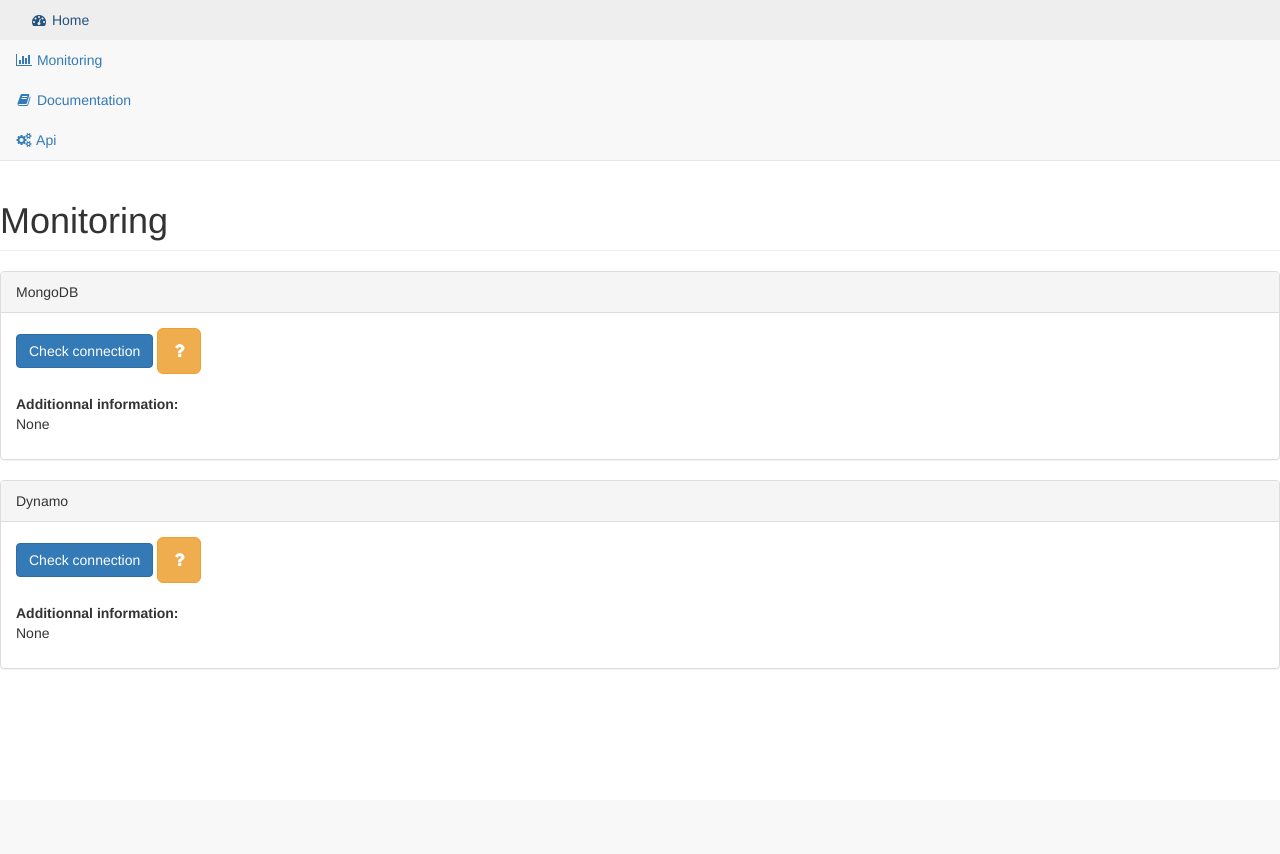
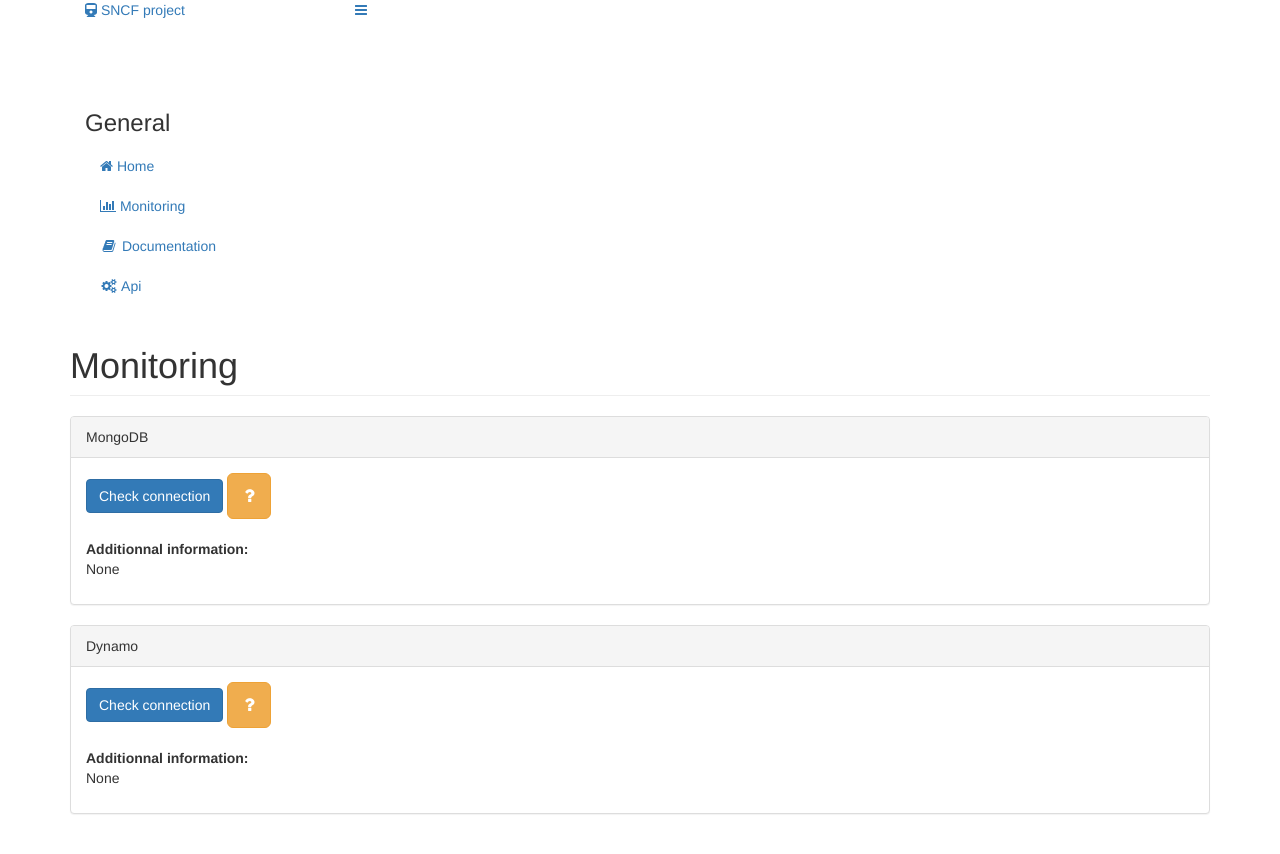
Before and after one commit to leonardbinet/SNCF_project_website, a Django app: page /monitoring/ in a window 1280 px wide. Before the commit the page ends 669 px from the top, so only its background shows below. Run offline with Django 3.2, Linux system fonts and the light colour scheme; some libraries are stand-ins or nearby versions.

Commit message:
Major update: design change

```diff
--- a/maps/templates/map.html
+++ b/maps/templates/map.html
@@ -20,7 +20,6 @@
 
 
 {% block content %}
-<div id="page-wrapper">
     <div class="row">
         <div class="col-lg-12">
             <h1 class="page-header">Disruptions Map</h1>
@@ -44,7 +43,6 @@
     </div>
 
     <!-- /.row -->
-</div>
 {% endblock %}
 
 
--- a/monitoring/templates/monitoring.html
+++ b/monitoring/templates/monitoring.html
@@ -12,7 +12,6 @@
 
 
 {% block content %}
-<div id="page-wrapper">
     <div class="row">
         <div class="col-lg-12">
             <h1 class="page-header">Monitoring</h1>
@@ -74,7 +73,6 @@
     </div>
 
     <!-- /.row -->
-</div>
 {% endblock %}
 
 
--- a/project_api/templates/project_api/index.html
+++ b/project_api/templates/project_api/index.html
@@ -11,7 +11,6 @@
 {% endblock %}
 
 {% block content %}
-<div id="page-wrapper">
     <div class="row">
         <div class="col-lg-12">
             <h1 class="page-header">Project's API</h1>
@@ -51,7 +50,6 @@
     </div>
     <!-- /.row -->
 
-</div>
 {% endblock %}
 
 {% block body_tail %}
--- a/sncfweb/templates/base.html
+++ b/sncfweb/templates/base.html
@@ -18,58 +18,70 @@
         {% block header_up %}
         {% endblock %}
 
+
         <!-- Bootstrap Core CSS -->
-    <link href="{% static 'bootstrap/dist/css/bootstrap.min.css' %}" rel="stylesheet">
-    <!-- MetisMenu CSS -->
-    <link href="{% static 'metisMenu/dist/metisMenu.min.css' %}" rel="stylesheet">
+        <link href="{% static 'gentelella/vendors/bootstrap/dist/css/bootstrap.min.css' %}" rel="stylesheet">
 
-    <!-- Custom CSS -->
-    <link href="{% static 'startbootstrap-sb-admin-2/dist/css/sb-admin-2.css' %}" rel="stylesheet">
+        <!-- Fonts -->
+        <link href="{% static 'gentelella/vendors/font-awesome/css/font-awesome.min.css' %}" rel="stylesheet" type="text/css">
 
-    <!-- Custom Fonts -->
-    <link href="{% static 'font-awesome/css/font-awesome.min.css' %}" rel="stylesheet" type="text/css">
+        <!-- NProgress -->
+        <link href="{% static 'gentelella/vendors/nprogress/nprogress.css' %}" rel="stylesheet">
 
-    <!-- HTML5 Shim and Respond.js IE8 support of HTML5 elements and media queries -->
-    <!-- WARNING: Respond.js doesn't work if you view the page via file:// -->
-    <!--[if lt IE 9]>
-        <script src="https://oss.maxcdn.com/libs/html5shiv/3.7.0/html5shiv.js"></script>
-        <script src="https://oss.maxcdn.com/libs/respond.js/1.4.2/respond.min.js"></script>
-    <![endif]-->
+        <!-- iCheck -->
+        <link href="{% static 'gentelella/vendors/iCheck/skins/flat/green.css' %}" rel="stylesheet">
+
+        <!-- bootstrap-progressbar -->
+        <link href="{% static 'gentelella/vendors/bootstrap-progressbar/css/bootstrap-progressbar-3.3.4.min.css' %}" rel="stylesheet">
+
+        <!-- JQVMap -->
+        <link href="{% static 'gentelella/vendors/jqvmap/dist/jqvmap.min.css' %}" rel="stylesheet"/>
+
+        <!-- bootstrap-daterangepicker -->
+        <link href="{% static 'gentelella/vendors/bootstrap-daterangepicker/daterangepicker.css' %}" rel="stylesheet">
+
+        <!-- Custom Theme Style -->
+        <link href="{% static 'gentelella/build/css/custom.min.css' %}" rel="stylesheet">
+
+
         {% block header_tail %}
 
             <!-- Morris Charts CSS -->
-        <link href="{% static 'morrisjs/morris.css' %}" rel="stylesheet">
+            <link href="{% static 'gentelella/vendors/morris.js/morris.css' %}" rel="stylesheet">
 
         {% endblock %}
 
     </head>
 
-<body>
+    <body class="nav-md">
+        <!-- body container -->
+        <div class="container body">
+            <!-- main container -->
+            <div class="main_container">
+                <!-- left container -->
+                <div class="col-md-3 left_col">
+                    <!-- left_col scroll-view -->
+                    <div class="left_col scroll-view">
+                        <div class="navbar nav_title" style="border: 0;">
+                            <a href="{% url 'home' %}" class="site_title"><i class="fa fa-train"></i> <span>SNCF project</span></a>
+                        </div>
 
-    <div id="wrapper">
+                        <div class="clearfix"></div>
 
-        <!-- Navigation -->
-        <nav class="navbar navbar-default navbar-static-top" role="navigation" style="margin-bottom: 0">
-            <div class="navbar-header">
-                <button type="button" class="navbar-toggle" data-toggle="collapse" data-target=".navbar-collapse">
-                    <span class="sr-only">Toggle navigation</span>
-                    <span class="icon-bar"></span>
-                    <span class="icon-bar"></span>
-                    <span class="icon-bar"></span>
-                </button>
-                <a class="navbar-brand" href="{% url 'home' %}"> </a>
-            </div>
-            <!-- /.navbar-header -->
+                        <br />
 
+                        <!-- sidebar menu -->
+                        <div id="sidebar-menu" class="main_menu_side hidden-print main_menu">
+                            <div class="menu_section">
+                                <h3>General</h3>
+                                <ul class="nav side-menu">
+                                    <li><a href="{% url 'home' %}"><i class="fa fa-home"></i> Home </a>
+                                    </li>
+                                    <li><a href="{% url 'monitoring_home' %}"><i class="fa fa-bar-chart-o"></i> Monitoring </a>
+                                    </li>
 
-            <div class="navbar-default sidebar" role="navigation">
-                <div class="sidebar-nav navbar-collapse">
-                    <ul class="nav" id="side-menu">
                                     <li>
-                            <a href="{% url 'home' %}"><i class="fa fa-dashboard fa-fw"></i> Home</a>
-                        </li>
-                        <li>
-                            <a href="{% url 'monitoring_home' %}"><i class="fa fa-bar-chart-o fa-fw"></i> Monitoring </a>
+                                        <a href="{% url 'documentation' %}"><i class="fa fa-book fa-fw"></i> Documentation</a>
                                     </li>
                                     <!--
                                     <li>
@@ -77,41 +89,85 @@
                                     </li>
                                     -->
                                     <li>
-                            <a href="{% url 'documentation' %}"><i class="fa fa-book fa-fw"></i> Documentation</a>
-                        </li>
-                        <li>
                                         <a href="{% url 'api' %}"><i class="fa fa-gears fa-fw"></i> Api</a>
                                     </li>
-
                                 </ul>
                             </div>
-                <!-- /.sidebar-collapse -->
                         </div>
-            <!-- /.navbar-static-side -->
+                        <!-- /sidebar menu -->
+                    </div>
+                    <!-- left_col scroll-view -->
+                </div>
+                <!-- left container -->
+
+                <!-- top navigation -->
+                <div class="top_nav">
+                    <div class="nav_menu">
+                        <nav>
+                            <div class="nav toggle">
+                                <a id="menu_toggle"><i class="fa fa-bars"></i></a>
+                            </div>
                         </nav>
+                    </div>
+                </div>
+                <!-- /top navigation -->
 
-
+                <!-- page content -->
+                <div class="right_col" role="main">
                     {% block content %}
 
                     {% endblock %}
-        <!-- /#page-wrapper : content block-->
+                    <br />
+                </div>
+                <!-- /page content -->
+            </div>
+        </div>
 
-    </div>
-    <!-- /#wrapper -->
 
         <!-- jQuery -->
-    <script src="{% static 'jquery/dist/jquery.min.js' %}"></script>
+        <script src="{% static 'gentelella/vendors/jquery/dist/jquery.min.js' %}"></script>
 
         <!-- Bootstrap Core JavaScript -->
-    <script src="{% static 'bootstrap/dist/js/bootstrap.min.js' %}"></script>
+        <script src="{% static 'gentelella/vendors/bootstrap/dist/js/bootstrap.min.js' %}"></script>
 
-    <!-- Metis Menu Plugin JavaScript -->
-    <script src="{% static 'metisMenu/dist/metisMenu.min.js' %}"></script>
+        <!-- Custom Theme Scripts -->
+        <script src="{% static 'gentelella/build/js/custom.min.js' %}"></script>
 
-    <!-- sb-admin-2 Theme JavaScript -->
-    <script src="{% static 'startbootstrap-sb-admin-2/dist/js/sb-admin-2.js' %}"></script>
 
         {% block body_tail %}
+        <!-- FastClick -->
+        <script src="{% static 'gentelella/vendors/fastclick/lib/fastclick.js' %}"></script>
+        <!-- NProgress -->
+        <script src="{% static 'gentelella/vendors/nprogress/nprogress.js' %}"></script>
+        <!-- Chart.js -->
+        <script src="{% static 'gentelella/vendors/Chart.js/dist/Chart.min.js' %}"></script>
+        <!-- gauge.js -->
+        <script src="{% static 'gentelella/vendors/gauge.js/dist/gauge.min.js' %}"></script>
+        <!-- bootstrap-progressbar -->
+        <script src="{% static 'gentelella/vendors/bootstrap-progressbar/bootstrap-progressbar.min.js' %}"></script>
+        <!-- iCheck -->
+        <script src="{% static 'gentelella/vendors/iCheck/icheck.min.js' %}"></script>
+        <!-- Skycons -->
+        <script src="{% static 'gentelella/vendors/skycons/skycons.js' %}"></script>
+        <!-- Flot -->
+        <script src="{% static 'gentelella/vendors/Flot/jquery.flot.js' %}"></script>
+        <script src="{% static 'gentelella/vendors/Flot/jquery.flot.pie.js' %}"></script>
+        <script src="{% static 'gentelella/vendors/Flot/jquery.flot.time.js' %}"></script>
+        <script src="{% static 'gentelella/vendors/Flot/jquery.flot.stack.js' %}"></script>
+        <script src="{% static 'gentelella/vendors/Flot/jquery.flot.resize.js' %}"></script>
+        <!-- Flot plugins -->
+        <script src="{% static 'gentelella/vendors/flot.orderbars/js/jquery.flot.orderBars.js' %}"></script>
+        <script src="{% static 'gentelella/vendors/flot-spline/js/jquery.flot.spline.min.js' %}"></script>
+        <script src="{% static 'gentelella/vendors/flot.curvedlines/curvedLines.js' %}"></script>
+        <!-- DateJS -->
+        <script src="{% static 'gentelella/vendors/DateJS/build/date.js' %}"></script>
+        <!-- JQVMap -->
+        <script src="{% static 'gentelella/vendors/jqvmap/dist/jquery.vmap.js' %}"></script>
+        <script src="{% static 'gentelella/vendors/jqvmap/dist/maps/jquery.vmap.world.js' %}"></script>
+        <script src="{% static 'gentelella/vendors/jqvmap/examples/js/jquery.vmap.sampledata.js' %}"></script>
+        <!-- bootstrap-daterangepicker -->
+        <script src="{% static 'gentelella/vendors/moment/min/moment.min.js' %}"></script>
+        <script src="{% static 'gentelella/vendors/bootstrap-daterangepicker/daterangepicker.js' %}"></script>
         {% endblock %}
     </body>
 
--- a/sncfweb/templates/documentation.html
+++ b/sncfweb/templates/documentation.html
@@ -12,7 +12,6 @@
 {% endblock %}
 
 {% block content %}
-<div id="page-wrapper">
     <div class="row">
         <div class="col-lg-12">
             <h1 class="page-header">Documentation</h1>
@@ -58,7 +57,6 @@
     </div>
     <!-- /.row -->
 
-</div>
 
 {% endblock %}
 
--- a/sncfweb/templates/index.html
+++ b/sncfweb/templates/index.html
@@ -11,7 +11,7 @@
 {% endblock %}
 
 {% block content %}
-<div id="page-wrapper">
+
     <div class="row">
         <div class="col-lg-12">
             <h1 class="page-header">SNCF Time Arrival Project</h1>
@@ -43,7 +43,6 @@
     </div>
     <!-- /.row -->
 
-</div>
 {% endblock %}
 
 {% block body_tail %}
```
Also changed, not shown: sncfweb/settings/base.py (+4 -9 lines), sncfweb/settings/dev.py (+8 -1 lines), sncfweb/settings/prod.py (+8 -1 lines), 1 other file. Lines whose indentation alone changed are shown as unchanged.
